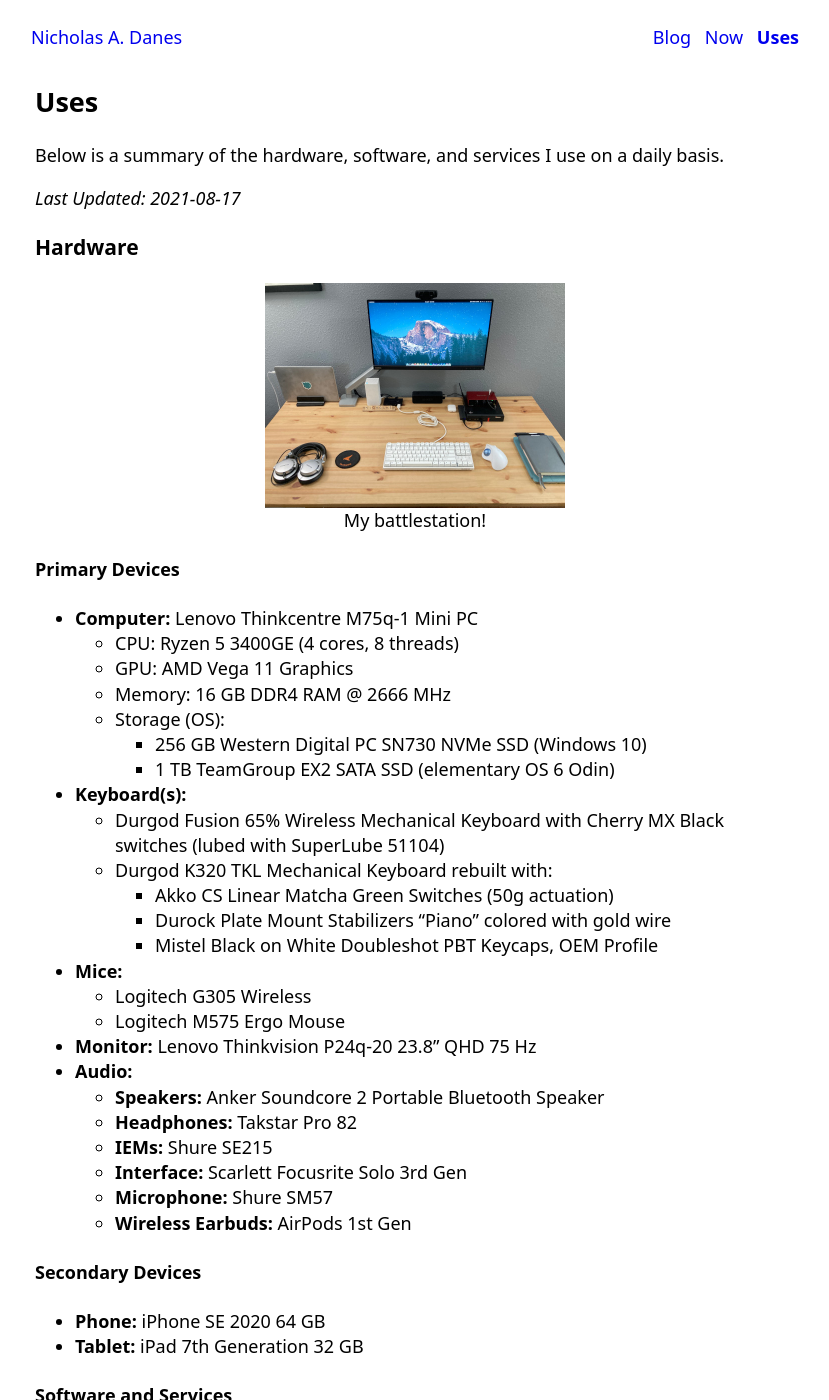
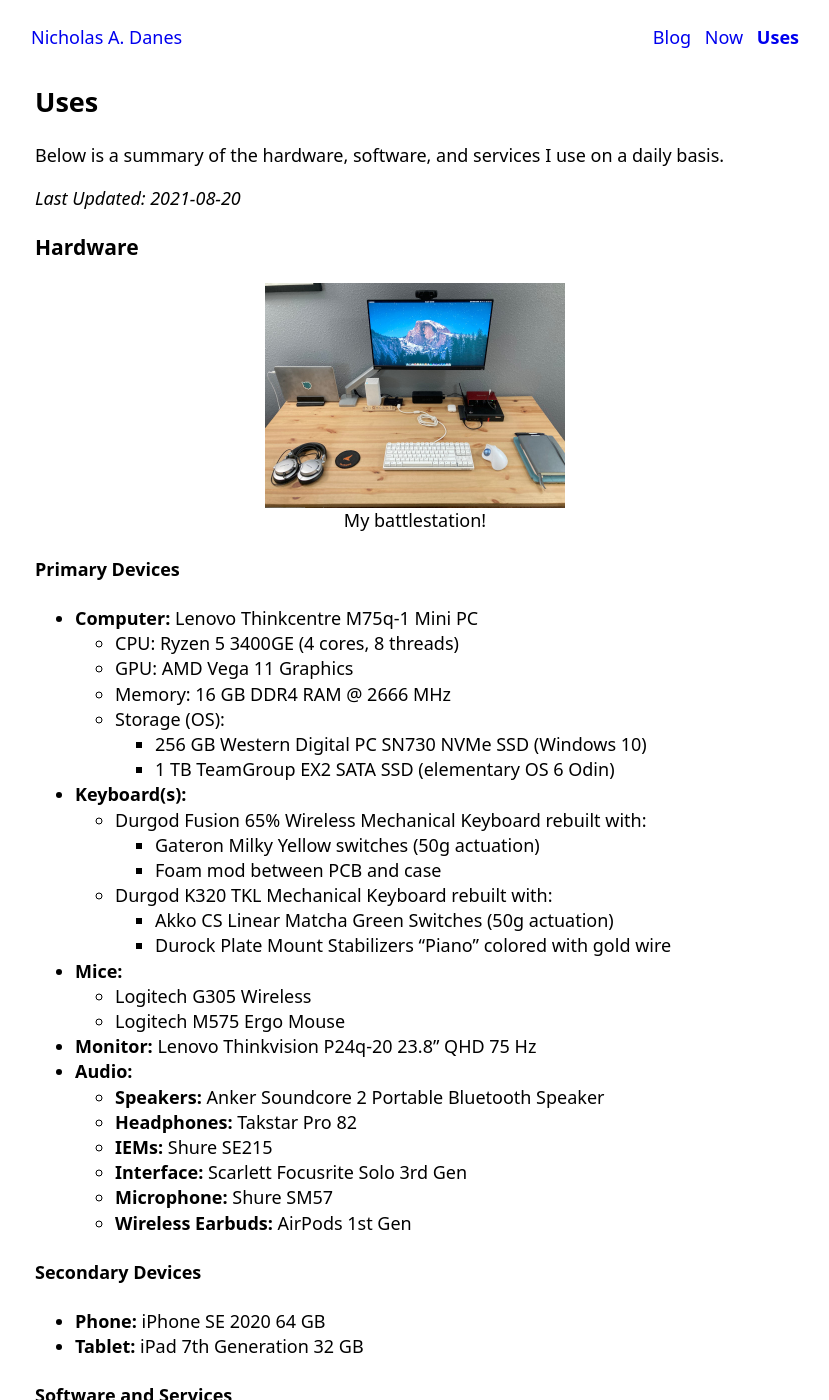
Before and after one commit to danesnick/old_website, a Jekyll site: the page built from uses.markdown, in a window 1280 px wide and 1400 px high. Shown: the whole window, without its empty margins (225-1054 px from the left). Built offline with Jekyll 4.4.1, drawn with Linux system fonts in a browser that asks for light colours.

Commit message:
Updated uses

```diff
--- a/uses.markdown
+++ b/uses.markdown
@@ -7,7 +7,7 @@
 
 Below is a summary of the hardware, software, and services I use on a daily basis.
 
-*Last Updated: 2021-08-17*
+*Last Updated: 2021-08-20*
 
 ### Hardware
 
@@ -26,11 +26,12 @@
 		+ 256 GB Western Digital PC SN730 NVMe SSD (Windows 10)
 		+ 1 TB TeamGroup EX2 SATA SSD (elementary OS 6 Odin)
 * **Keyboard(s):**
-	+ Durgod Fusion 65% Wireless Mechanical Keyboard with Cherry MX Black switches (lubed with SuperLube 51104)
+	+ Durgod Fusion 65% Wireless Mechanical Keyboard rebuilt with:
+		+ Gateron Milky Yellow switches (50g actuation)
+		+ Foam mod between PCB and case
 	+ Durgod K320 TKL Mechanical Keyboard rebuilt with:
 		+ Akko CS Linear Matcha Green Switches (50g actuation)
 		+ Durock Plate Mount Stabilizers "Piano" colored with gold wire
-		+ Mistel Black on White Doubleshot PBT Keycaps, OEM Profile
 * **Mice:**
 	+ Logitech G305 Wireless
 	+ Logitech M575 Ergo Mouse
```
